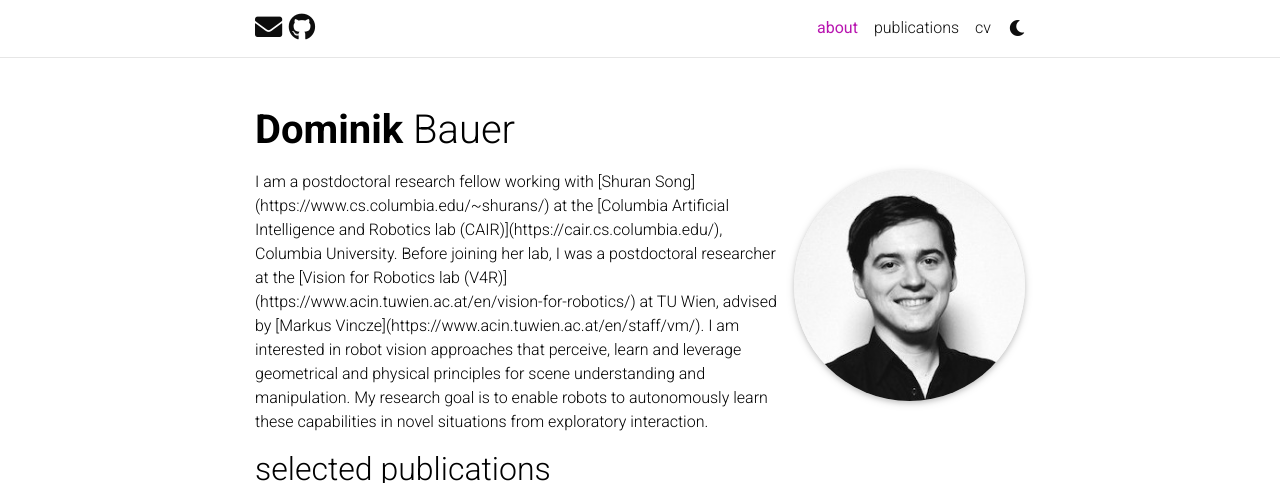
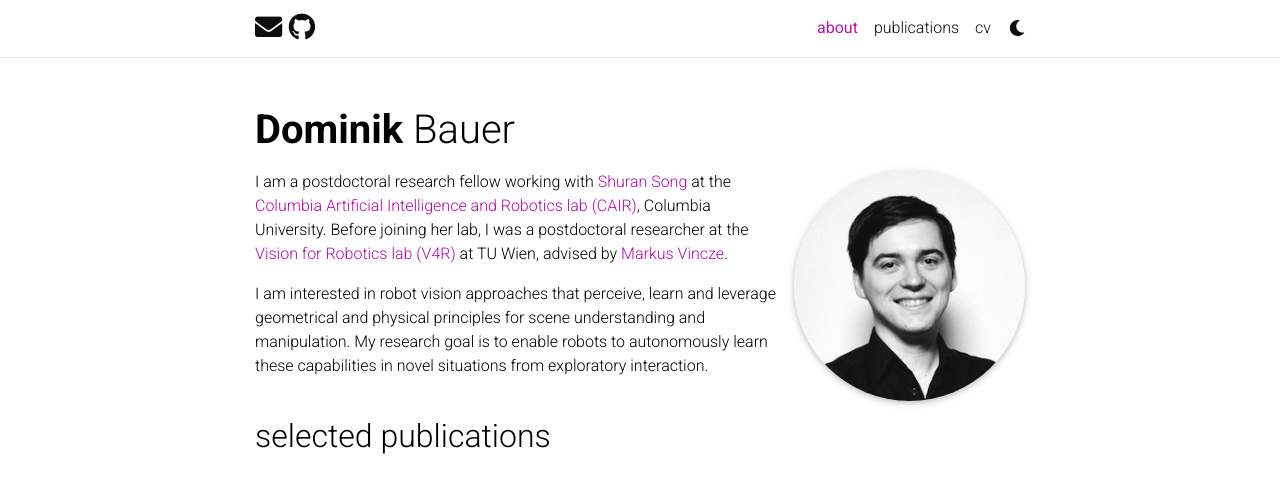
Before and after one commit to dornik/dornik.github.io, a Jekyll site: the page built from _pages/about.md, in a window 1280 px wide, cut to the strip 0-483 px from the top of the page. Built offline with Jekyll 4.4.1, drawn with Linux system fonts in a browser that asks for light colours; full-size pictures stand in for the smaller copies a plugin makes; comment, search, counter and statistics services are not loaded; a style sheet for code colours, icons or effects is not loaded.

Commit message:
Update about.md

```diff
--- a/_pages/about.md
+++ b/_pages/about.md
@@ -14,11 +14,9 @@ selected_papers: true # includes a list of papers marked as "selected={true}"
 social: false  # includes social icons at the bottom of the page
 ---
 
-<p style='text-justify: auto'>
 I am a postdoctoral research fellow working with [Shuran Song](https://www.cs.columbia.edu/~shurans/) at the [Columbia Artificial Intelligence and Robotics lab (CAIR)](https://cair.cs.columbia.edu/), Columbia University. Before joining her lab, I was a postdoctoral researcher at the [Vision for Robotics lab (V4R)](https://www.acin.tuwien.ac.at/en/vision-for-robotics/) at TU Wien, advised by [Markus Vincze](https://www.acin.tuwien.ac.at/en/staff/vm/).
 
 I am interested in robot vision approaches that perceive, learn and leverage geometrical and physical principles for scene understanding and manipulation. My research goal is to enable robots to autonomously learn these capabilities in novel situations from exploratory interaction.
-</p>
 
 [//]: # ()
 [//]: # (Put your address / P.O. box / other info right below your picture. You can also disable any these elements by editing `profile` property of the YAML header of your `_pages/about.md`. Edit `_bibliography/papers.bib` and Jekyll will render your [publications page]&#40;/al-folio/publications/&#41; automatically.)
```
